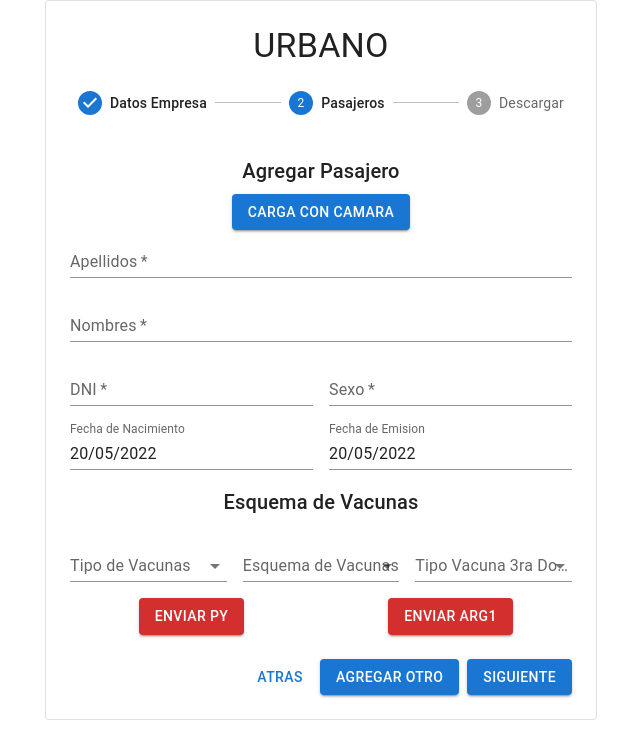
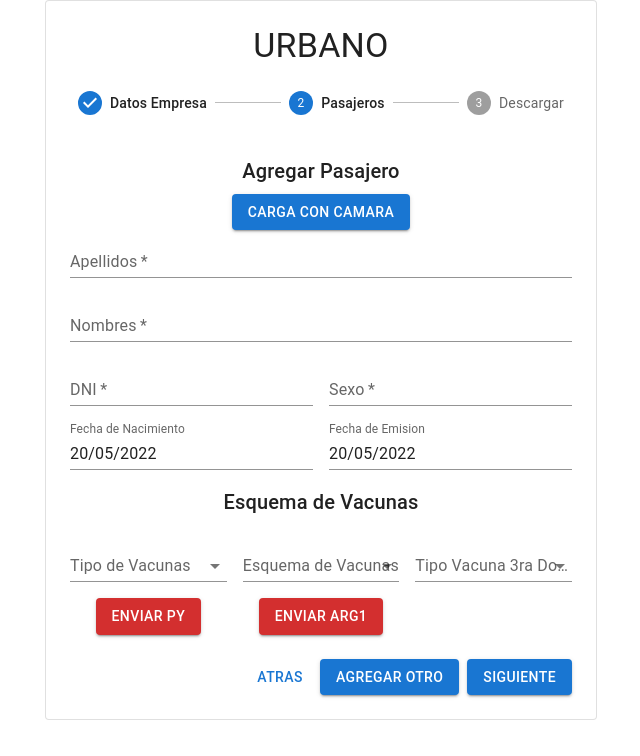
Before and after one commit to ccarlitoxs/AutoDDJJFront, a React (Create React App) app: page / in a window 1280 px wide. Both pictures are taken after a click on the button "SIGUIENTE". Shown: the part 113-869 px from the top of the page, without its empty margins (319-959 px from the left). Built offline with nearby package versions, Linux system fonts and the light colour scheme.

Commit message:
change download strategy

```diff
--- a/src/Api/ddjj.api.js
+++ b/src/Api/ddjj.api.js
@@ -37,3 +37,17 @@ export const deleteQR = async () => {
     throw error;
   }
 };
+
+export const downloadQR = async (url) => {
+  try {
+    const { data } = await axios({
+      url,
+      method: 'GET',
+      responseType: 'blob', // important
+    });
+    return window.URL.createObjectURL(new Blob([data]));
+  } catch (error) {
+    console.log(error);
+    throw error;
+  }
+};
--- a/src/Components/Stepper.js
+++ b/src/Components/Stepper.js
@@ -19,14 +19,14 @@ import MuiAlert from "@mui/material/Alert";
 import DatosEmpresa from "./Steps/DatosEmpresa";
 import Pasajeros from "./Steps/Pasajeros";
 import Descargar from "./Steps/Descargar";
-import { postDDJJARG1, postDDJJPY } from "../Api/ddjj.api";
-import { saveAs } from "file-saver";
+import { postDDJJARG1, postDDJJPY, downloadQR } from "../Api/ddjj.api";
+// import { saveAs } from "file-saver";
 
 const steps = ["Datos Empresa", "Pasajeros", "Descargar"];
 
-const saveFile = (url, dni, apellido, nombre) => {
-  saveAs(url, `qrpy-${dni}-${apellido} ${nombre}.png`);
-};
+// const saveFile = (url, dni, apellido, nombre) => {
+//   saveAs(url, `qrpy-${dni}-${apellido} ${nombre}.png`);
+// };
 
 const Alert = React.forwardRef(function Alert(props, ref) {
   return <MuiAlert elevation={6} ref={ref} variant="filled" {...props} />;
@@ -44,7 +44,9 @@ const getStepContent = (
   dismissQrReader,
   stopStream,
   showCamera,
-  setShowCamera
+  setShowCamera,
+  urlQR,
+  setUrlQR
 ) => {
   switch (step) {
     case 0:
@@ -68,6 +70,8 @@ const getStepContent = (
           setShowCamera={setShowCamera}
           handlePY={handlePY}
           handleARG1={handleARG1}
+          urlQR={urlQR}
+          setUrlQR={setUrlQR}
         />
       );
     case 2:
@@ -87,6 +91,8 @@ const StepperView = () => {
     type: null,
     msg: "",
   });
+  const [urlQR, setUrlQR] = useState(null);
+
   const [datos, setDatos] = useState({
     empresa: {
       razonsocial: "",
@@ -161,7 +167,7 @@ const StepperView = () => {
   }, []);
 
   const handlePY = async () => {
-    const {dni,apellido,nombre} = datos.pasajero;
+    const { dni, apellido, nombre } = datos.pasajero;
 
     try {
       const resPY = await postDDJJPY(datos);
@@ -171,7 +177,16 @@ const StepperView = () => {
         msg: resPY.msg,
       });
 
-      saveFile(resPY.qrLink,dni,apellido,nombre);
+      const urlQRPY = await downloadQR(resPY.qrLink);
+
+      if (urlQRPY) {
+        setUrlQR({
+          link: urlQRPY,
+          filename: `qrpy-${dni}-${apellido} ${nombre}.png`
+        });
+      }
+
+      // saveFile(resPY.qrLink, dni, apellido, nombre);
     } catch (error) {
       console.log(error);
       setOpenAlert({
@@ -201,6 +216,8 @@ const StepperView = () => {
 
   const handleClickAgregarOtro = async () => {
     setShowCamera(!isDesktop);
+
+    setUrlQR(null);
 
     setDatos({
       ...datos,
@@ -234,6 +251,7 @@ const StepperView = () => {
       // localStorage.setItem('datosPasajero', JSON.stringify(datos.empresa));
       dismissQrReader();
 
+      setUrlQR(null);
       setDatos({
         ...datos,
         pasajero: {
@@ -360,7 +378,9 @@ const StepperView = () => {
                   dismissQrReader,
                   stopStream,
                   showCamera,
-                  setShowCamera
+                  setShowCamera,
+                  urlQR,
+                  setUrlQR
                 )}
                 <Box sx={{ display: "flex", justifyContent: "flex-end" }}>
                   {activeStep !== 0 && (
--- a/src/Components/Steps/Pasajeros.js
+++ b/src/Components/Steps/Pasajeros.js
@@ -26,6 +26,8 @@ const Pasajeros = ({
   stopStream,
   showCamera,
   setShowCamera,
+  urlQR,
+  setUrlQR
 }) => {
   const [deviceCam, setDeviceCam] = useState(0);
   const [devices, setDevices] = useState([]);
@@ -289,12 +291,20 @@ const Pasajeros = ({
             </Select>
           </FormControl>
         </Grid>
-        <Grid item xs={6}>
+        <Grid item xs={4}>
           <Button variant="contained" onClick={handlePY} color='error'>
             Enviar PY
           </Button>
         </Grid>
-        <Grid item xs={6}>
+        {(urlQR && urlQR.link && urlQR.filename)?
+        <Grid item xs={4}>
+          <a href={urlQR.link} download={urlQR.filename}>
+          <Button variant="contained" onClick={handlePY} color='error'>
+            Descargar QR
+          </Button>
+          </a>
+        </Grid>:null}
+        <Grid item xs={4}>
           <Button variant="contained" onClick={handleARG1} color='error'>
             Enviar ARG1
           </Button>
```
